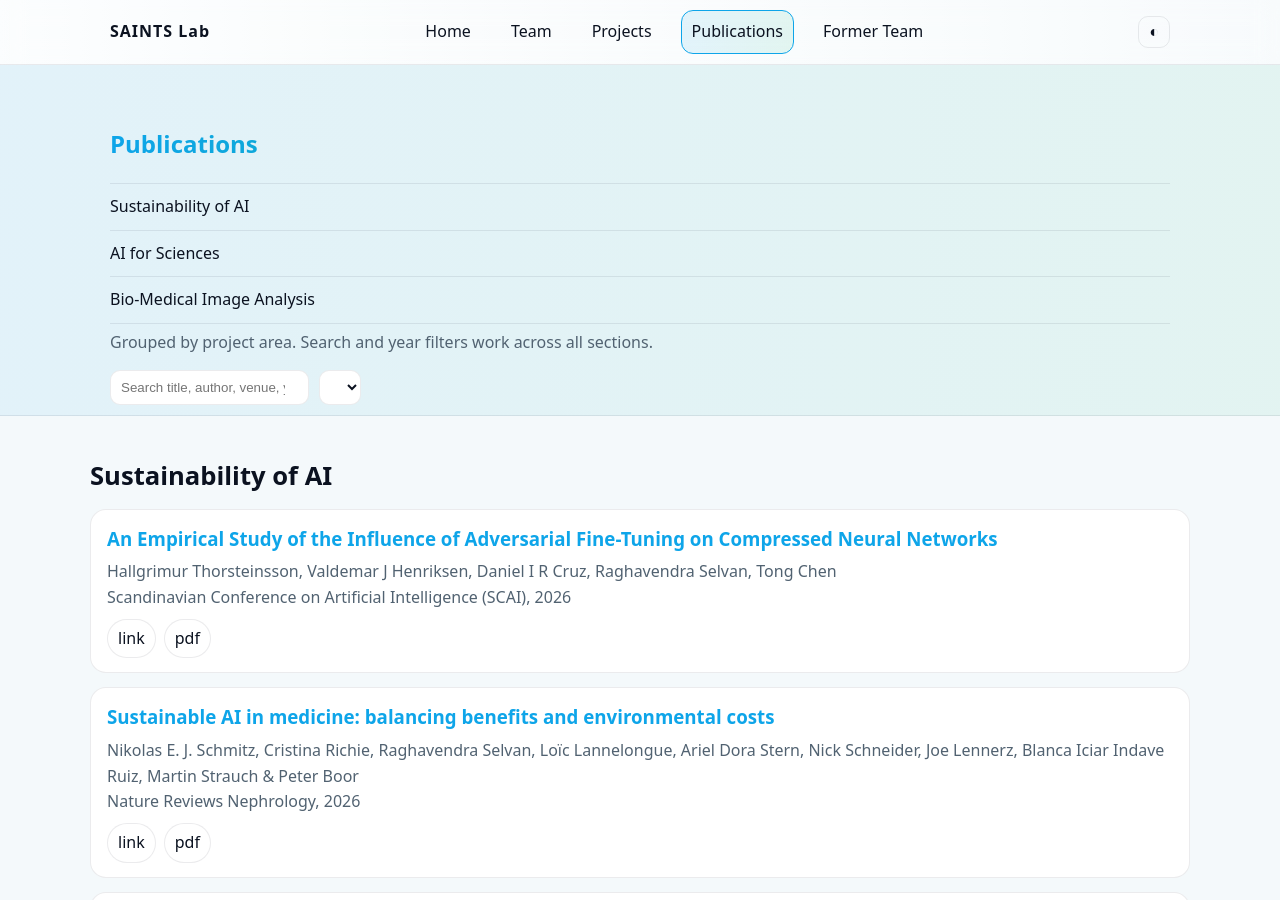
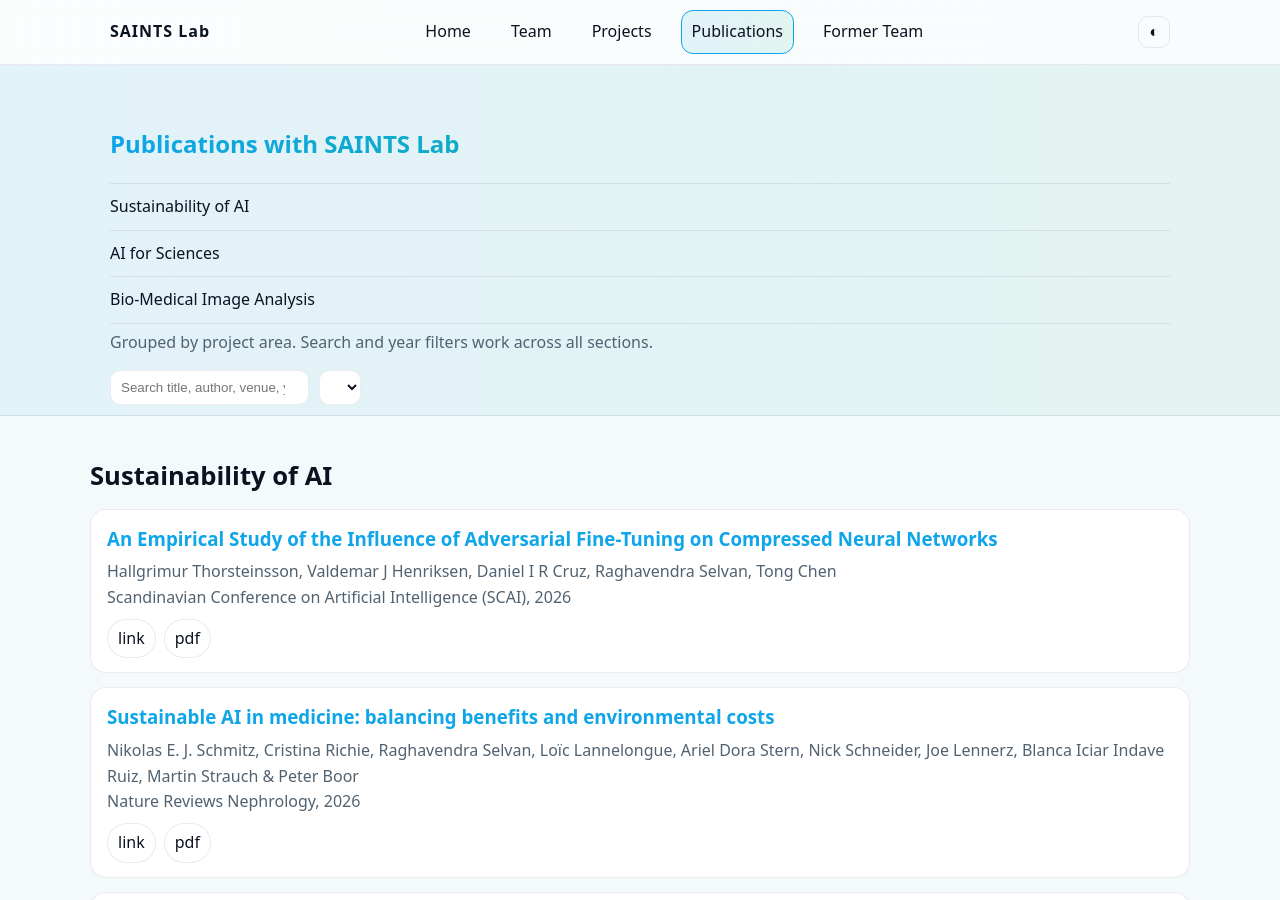
Before and after one commit to saintslab/saintslab.github.io, a Jekyll site: the page built from publications.html, in a window 1280 px wide and 900 px high. Built offline with Jekyll 4.4.1, drawn with Linux system fonts in a browser that asks for light colours.

Commit message:
Fix publications

```diff
--- a/publications.html
+++ b/publications.html
@@ -6,7 +6,7 @@ permalink: /publications/
 
 <section class="page-hero">
   <div class="container">
-    <h1 class="gradient-text">Publications</h1>
+    <h1 class="gradient-text">Publications with SAINTS Lab</h1>
     <div class="toc">
       {% assign theme_meta = site.data.project_themes %}
       {% if theme_meta and theme_meta.order and theme_meta.order.size > 0 %}
```
